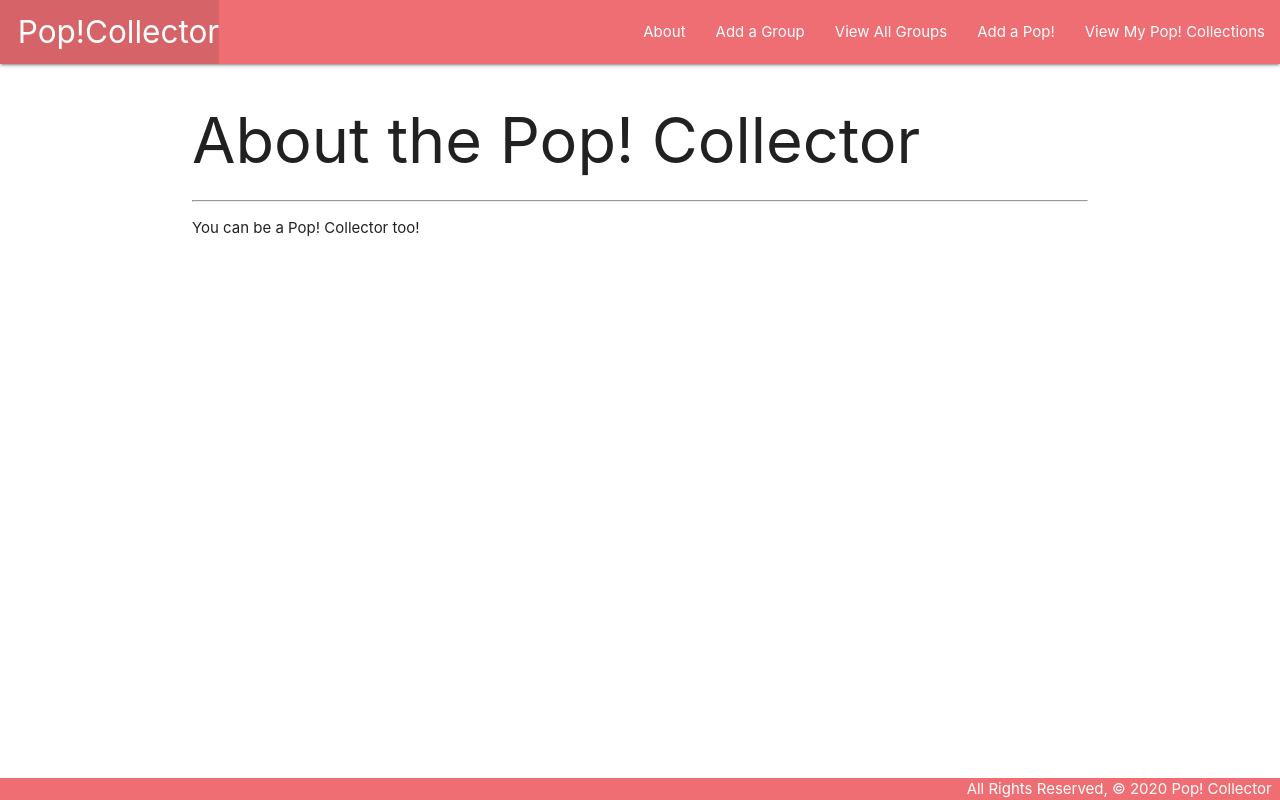
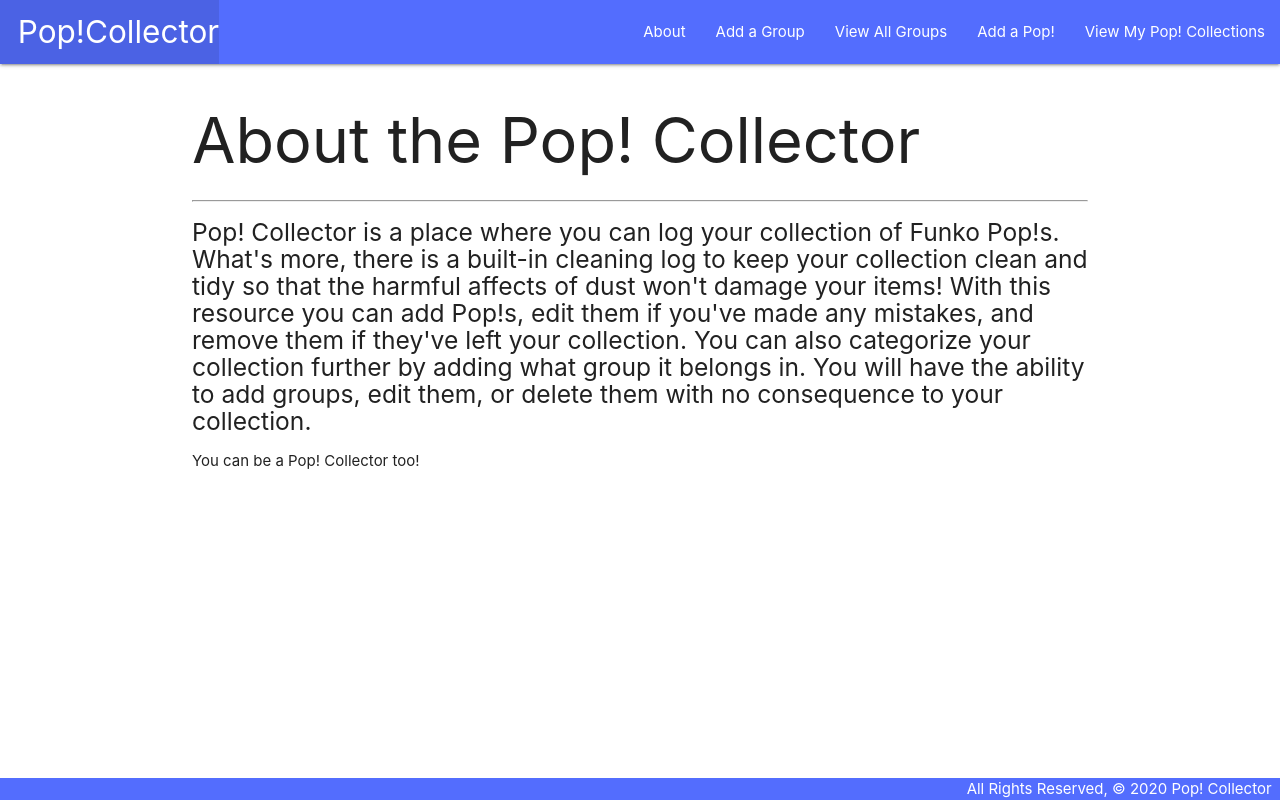
Before and after one commit to NaryxHaxns/Pop-Collector, a Django app: page /about/ in a window 1280 px wide. Run offline with Django 3.2, Linux system fonts and the light colour scheme.

Commit message:
Finishing styling

```diff
--- a/main_app/admin.py
+++ b/main_app/admin.py
@@ -1,5 +1,6 @@
 from django.contrib import admin
-from .models import Pop, Dusting
+from .models import Pop, Dusting, Group
 # Register your models here.
 admin.site.register(Pop)
 admin.site.register(Dusting)
+admin.site.register(Group)
--- a/main_app/models.py
+++ b/main_app/models.py
@@ -10,7 +10,6 @@ TOOLS = (
 
 class Group(models.Model):
     name = models.CharField(max_length=50)
-    image = models.CharField(max_length=100)
 
     def __str__(self):
         return self.name
--- a/main_app/static/css/style.css
+++ b/main_app/static/css/style.css
@@ -12,3 +12,7 @@ body {
   padding-top: 0;
   text-align: right;
 }
+
+#popLogo {
+  width: 400px;
+}
--- a/main_app/templates/about.html
+++ b/main_app/templates/about.html
@@ -2,5 +2,18 @@
 {% block content %}
 <h1>About the Pop! Collector</h1>
 <hr />
+<h5>
+    Pop! Collector is a place where you can log your
+    collection of Funko Pop!s. What's more, there is
+    a built-in cleaning log to keep your collection
+    clean and tidy so that the harmful affects of dust
+    won't damage your items! With this resource you can
+    add Pop!s, edit them if you've made any mistakes,
+    and remove them if they've left your collection. You
+    can also categorize your collection further by
+    adding what group it belongs in. You will have the
+    ability to add groups, edit them, or delete them
+    with no consequence to your collection.
+</h5>
 <p>You can be a Pop! Collector too!</p>
 {% endblock %}
--- a/main_app/templates/base.html
+++ b/main_app/templates/base.html
@@ -14,7 +14,7 @@
 <body>
   <header class="navbar-fixed">
     <nav>
-      <div class="nav-wrapper">
+      <div class="nav-wrapper indigo accent-2">
         <ul>
           <li><a href="/" class="left brand-logo">&nbsp;&nbsp;Pop!Collector</a></li>
         </ul>
@@ -32,7 +32,7 @@
     {% block content %}
     {% endblock %}
   </main>
-  <footer class="page-footer">
+  <footer class="page-footer indigo accent-2">
     <div class="right">All Rights Reserved, &copy; 2020 Pop! Collector &nbsp;</div>
   </footer>
 </body>
--- a/main_app/templates/home.html
+++ b/main_app/templates/home.html
@@ -1,4 +1,8 @@
 {% extends 'base.html' %}
 {% block content %}
-<h1>Home</h1>
+<div class="center-align">
+    <h1>Pop! Collector</h1>
+    <img id="popLogo" src="https://i.imgur.com/aszaON0.jpg" alt="Pop Logo">
+    <h3>Everyone is a fan of something.</h3>
+</div>
 {% endblock %}
--- a/main_app/templates/pops/group_detail.html
+++ b/main_app/templates/main_app/group_detail.html
@@ -7,11 +7,7 @@
   <div class="col s6 col-offset-3">
     <div class="card">
       <div class="card-content">
-            {% if image %}
-                <img src="{{ group.image }}" alt="{{ group.name }}">
-            {% else %}
-                <span class="card-title">{{ group.name }}</span>
-            {% endif %}
+        <span class="card-title">{{ group.name }}</span>
       </div>
       <div class="card-action">
         <a href="{% url 'groups_update' group.id %}">Edit</a>
--- a/main_app/templates/pops/group_list.html
+++ b/main_app/templates/main_app/group_list.html
@@ -7,11 +7,7 @@
   <a href="{% url 'groups_detail' group.id %}">
     <div class="card">
         <div class="card-content">
-            {% if image %}
-                <img src="{{ group.image }}" alt="{{ group.name }}">
-            {% else %}
-                <span class="card-title">{{ group.name }}</span>
-            {% endif %}
+          <span class="card-title">{{ group.name }}</span>
         </div>
     </div>
   </a>
--- a/main_app/urls.py
+++ b/main_app/urls.py
@@ -11,6 +11,7 @@ urlpatterns = [
     path('pops/<int:pk>/delete/', views.PopDelete.as_view(), name='pops_delete'),
     path('pops/<int:pop_id>/add_dusting/', views.add_dusting, name='add_dusting'),
     path('pops/<int:pop_id>/assoc_group/<int:group_id>/', views.assoc_group, name='assoc_group'),
+    path('pops/<int:pop_id>/disassoc_group/<int:group_id>/', views.disassoc_group, name='disassoc_group'),
     path('groups/', views.GroupList.as_view(), name='groups_index'),
     path('groups/<int:pk>/', views.GroupDetail.as_view(), name='groups_detail'),
     path('groups/create/', views.GroupCreate.as_view(), name='groups_create'),
--- a/main_app/views.py
+++ b/main_app/views.py
@@ -29,6 +29,11 @@ def assoc_group(request, pop_id, group_id):
     pop.groups.add(group_id)
     return redirect('detail', pop_id=pop_id)
 
+def disassoc_group(request, pop_id, group_id):
+    pop = Pop.objects.get(id=pop_id)
+    pop.groups.remove(group_id)
+    return redirect('detail', pop_id=pop_id)
+
 def add_dusting(request, pop_id):
     form = DustingForm(request.POST)
     if form.is_valid():
@@ -39,11 +44,11 @@ def add_dusting(request, pop_id):
 
 class PopCreate(CreateView):
     model = Pop
-    fields = '__all__'
+    fields = ['name', 'title', 'number', 'description']
 
 class PopUpdate(UpdateView):
     model = Pop
-    fields = '__all__'
+    fields = ['name', 'title', 'number', 'description']
 
 class PopDelete(DeleteView):
     model = Pop
```
Also changed, not shown: main_app/templates/pops/detail.html (+9 -11 lines), main_app/migrations/0003_remove_group_image.py (added), main_app/templates/main_app/group_confirm_delete.html (renamed from main_app/templates/pops/group_confirm_delete.html), main_app/templates/main_app/group_form.html (renamed from main_app/templates/pops/group_form.html). Lines whose indentation alone changed are shown as unchanged.
